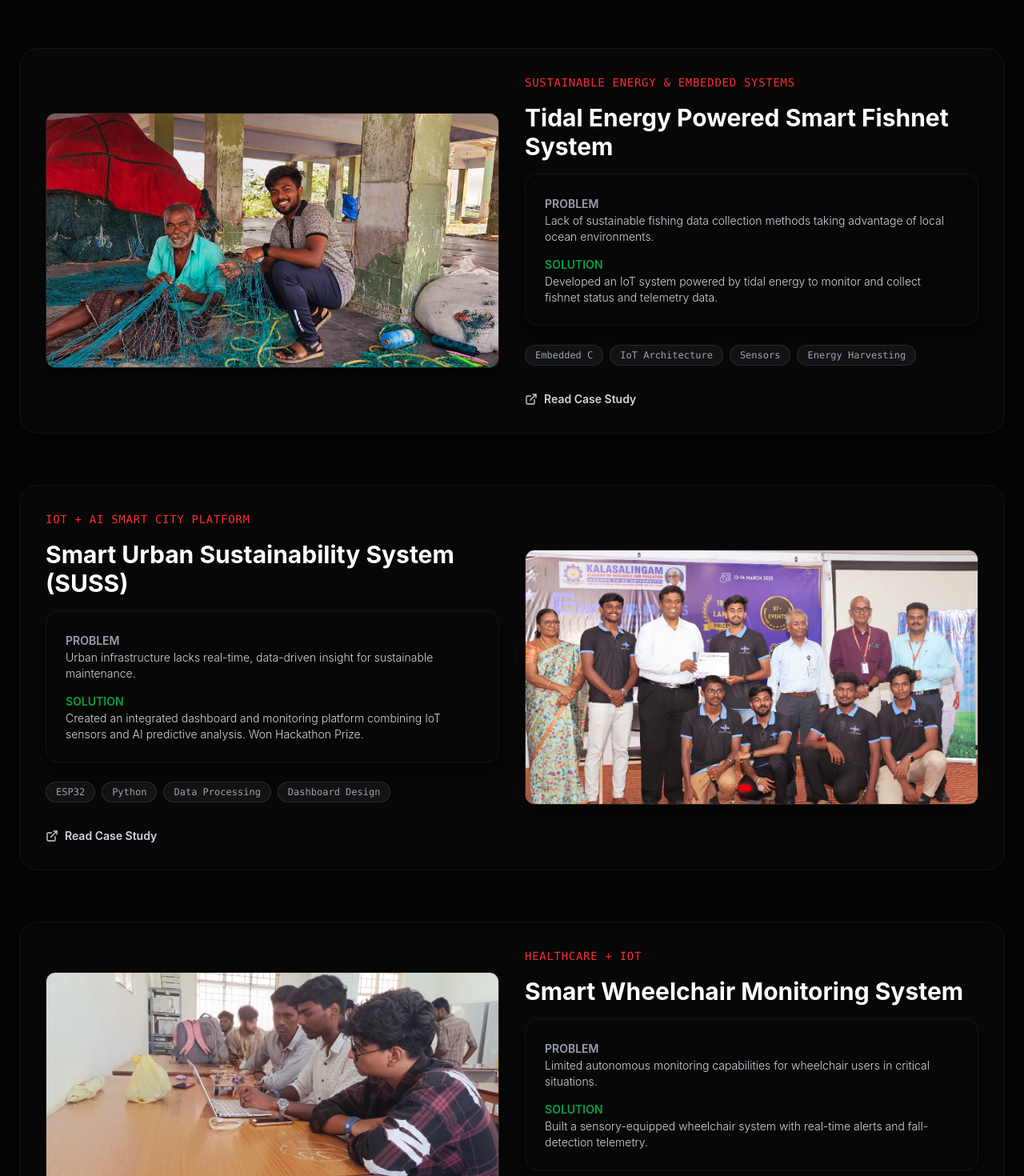
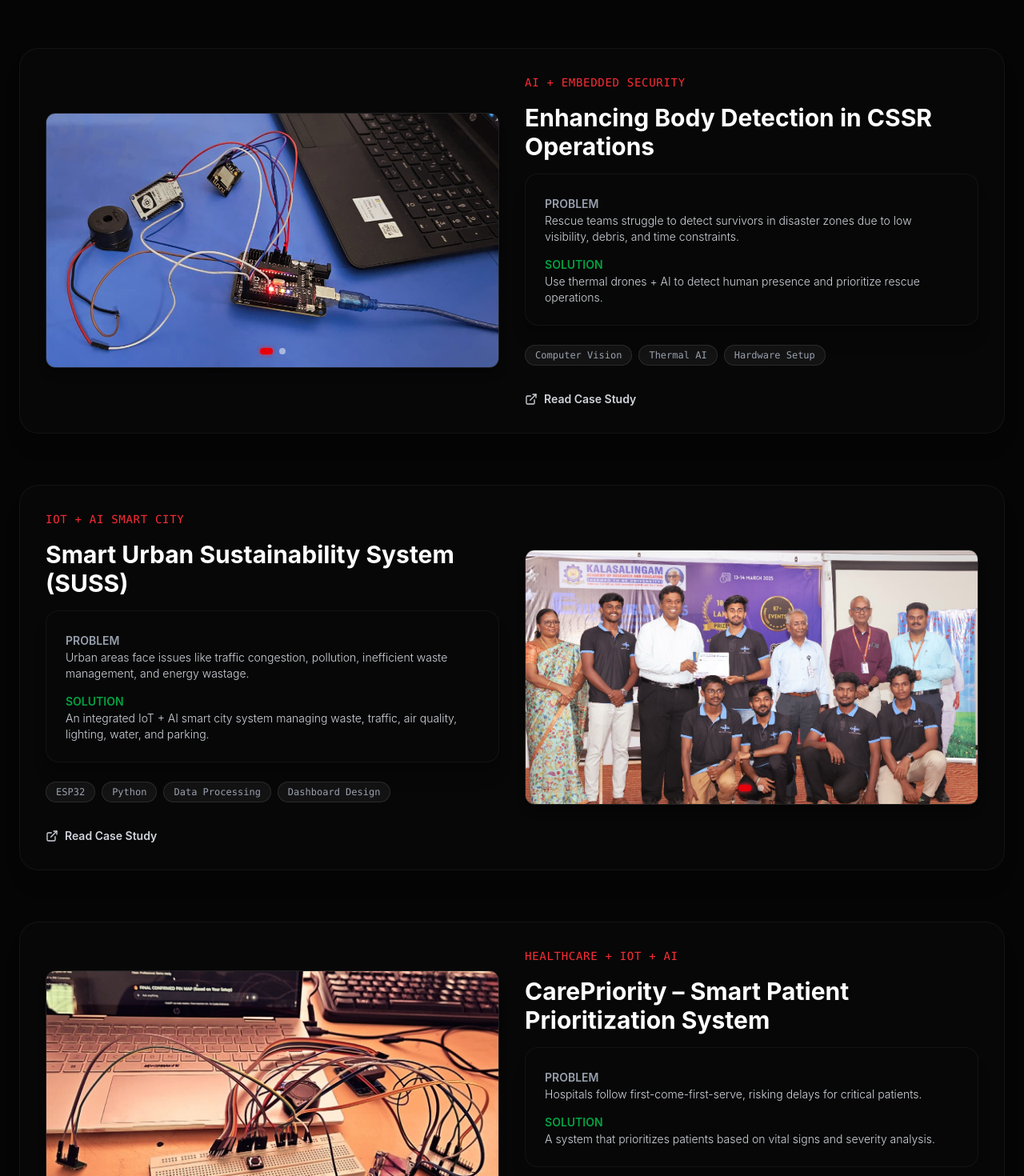
Before and after one commit to Arishvanth/arishvanth-portfolio, a React (Vite) app: page / in a window 1280 px wide. Shown: the part 3540-5010 px from the top of the page at 80% size. Built offline with nearby package versions, Linux system fonts and the light colour scheme.

Commit message:
Updated Projects.jsx with robust 13-project abstract list and reverted Leadership certs to correct image mappings.

```diff
--- a/src/components/Leadership.jsx
+++ b/src/components/Leadership.jsx
@@ -30,12 +30,13 @@ const certs = [
   { title: "PCB Designing", image: "/images/PCB designing.jpg", link: "#" },
   { title: "3D Printing Skill Training", image: "/images/3D printing skill training certificate.jpeg", link: "#" },
   { title: "Antenna Skill", image: "/images/Antenna skill certificate.jpeg", link: "#" },
-  { title: "Hack Odyssey 2k25", image: "/images/hack odyssey 2k25 certificate.jpeg", link: "#" },
-  { title: "Hack Odyssey 3.0", image: "/images/hack odyssey 3.0 certificate.jpeg", link: "#" },
-  { title: "Codecraft'25", image: "/images/Codecraft'25 certificate.jpeg", link: "#" },
-  { title: "Gyan Mitra'25", image: "/images/Gyan mitra certificate.jpeg", link: "#" },
-  { title: "TN Innovation Conclave", image: "/images/TN conclave certificate.jpeg", link: "#" },
-  { title: "TechnoXian World Cup 2024", image: "/images/TechnoXian World Cup 2024 certificate.jpeg", link: "#" }
+  { title: "Data Analytics (NoviTech)", image: "", link: "#" },
+  { title: "NPTEL IoT (Elite)", image: "", link: "#" },
+  { title: "Machine Learning", image: "", link: "#" },
+  { title: "Data Science", image: "", link: "#" },
+  { title: "Power BI", image: "", link: "#" },
+  { title: "Java OOP", image: "", link: "#" },
+  { title: "Digital Marketing", image: "", link: "#" }
 ];
 
 export default function Leadership() {
--- a/src/components/Projects.jsx
+++ b/src/components/Projects.jsx
@@ -6,106 +6,134 @@ import ImageCarousel from './ImageCarousel';
 
 const featuredProjects = [
   {
-    title: "Tidal Energy Powered Smart Fishnet System",
-    category: "Sustainable Energy & Embedded Systems",
-    problem: "Lack of sustainable fishing data collection methods taking advantage of local ocean environments.",
-    solution: "Developed an IoT system powered by tidal energy to monitor and collect fishnet status and telemetry data.",
-    tech: ["Embedded C", "IoT Architecture", "Sensors", "Energy Harvesting"],
-    images: ["/images/Fishnet project.jpeg"],
-    longDesc: "This project addresses the critical need for sustainable data collection in oceanic environments. By harnessing tidal energy, the system continuously powers onboard telemetry units and sensors, resulting in zero external energy dependency while monitoring fishnet yields."
+    title: "Enhancing Body Detection in CSSR Operations",
+    category: "AI + Embedded Security",
+    images: ["/images/Enhancing Body Detection in CSSR Operations using Advanced Technology (SIH Project) demo1.jpeg", "/images/Enhancing Body Detection in CSSR Operations using Advanced Technology (SIH Project) demo2.jpeg"],
+    problem: "Rescue teams struggle to detect survivors in disaster zones due to low visibility, debris, and time constraints.",
+    solution: "Use thermal drones + AI to detect human presence and prioritize rescue operations.",
+    tech: ["Computer Vision", "Thermal AI", "Hardware Setup"],
+    longDesc: "A smart disaster response system that integrates thermal imaging and AI to identify human heat signatures in real time. The system differentiates between live and non-live bodies, enabling faster and safer rescue operations."
   },
   {
     title: "Smart Urban Sustainability System (SUSS)",
-    category: "IoT + AI Smart City Platform",
-    problem: "Urban infrastructure lacks real-time, data-driven insight for sustainable maintenance.",
-    solution: "Created an integrated dashboard and monitoring platform combining IoT sensors and AI predictive analysis. Won Hackathon Prize.",
+    category: "IoT + AI Smart City",
+    images: ["/images/Smart Urban Sustainability System (SUSS).jpeg", "/images/Smart Urban Sustainability System (SUSS) price.jpeg"],
+    problem: "Urban areas face issues like traffic congestion, pollution, inefficient waste management, and energy wastage.",
+    solution: "An integrated IoT + AI smart city system managing waste, traffic, air quality, lighting, water, and parking.",
     tech: ["ESP32", "Python", "Data Processing", "Dashboard Design"],
-    images: ["/images/Smart Urban Sustainability System (SUSS).jpeg", "/images/Smart Urban Sustainability System (SUSS) price.jpeg"],
-    longDesc: "Winner of multiple hackathons, SUSS utilizes edge computing with ESP32s strategically deployed in urban environments to relay environmental quality and structural telemetry, visualized through a Python-based intelligent dashboard."
+    longDesc: "SUSS is a multi-module smart city platform that uses IoT sensors and AI algorithms to optimize urban systems. It improves efficiency, reduces environmental impact, and enhances the quality of life in cities."
   },
   {
-    title: "Smart Wheelchair Monitoring System",
-    category: "Healthcare + IoT",
-    problem: "Limited autonomous monitoring capabilities for wheelchair users in critical situations.",
-    solution: "Built a sensory-equipped wheelchair system with real-time alerts and fall-detection telemetry.",
-    tech: ["Arduino", "MPU6050", "Wireless Comm", "Real-time Data"],
-    images: ["/images/Cheek Gesture based wheelchair.jpeg"],
-    longDesc: "Designed with an empathetic approach to healthcare, this system employs IMUs (MPU6050) and wireless communications to instantly alert caretakers of potential falls or dangerous tilt angles, offering autonomy and safety to users."
-  },
-  {
-    title: "CarePriority – Smart Patient Prioritization",
+    title: "CarePriority – Smart Patient Prioritization System",
     category: "Healthcare + IoT + AI",
-    problem: "Hospitals struggle with triaging patients dynamically during high-influx situations.",
-    solution: "Developed an IoT and AI-driven prioritization system that monitors patient vitals in real-time and dynamically adjusts their priority queue.",
-    tech: ["Hardware Integration", "Sensors", "Data Analytics", "Dashboard"],
     images: [
       "/images/CarePriority.jpeg",
       "/images/CarePriority old dashboard.jpeg",
       "/images/CarePriority – Smart Patient Prioritization System working.jpeg",
-      "/images/CarePriority – Smart Patient Prioritization System hardware.jpeg"
+      "/images/CarePriority – Smart Patient Prioritization System hardware.jpeg",
+      "/images/CarePriority – Smart Patient Prioritization System hardware1.jpeg"
     ],
-    longDesc: "CarePriority fundamentally optimizes the hospital triage queue. By streaming live biometric data directly to an analytics dashboard, it uses vital-sign thresholds and AI analytics to autonomously shift critical cases to the top of the queue."
+    problem: "Hospitals follow first-come-first-serve, risking delays for critical patients.",
+    solution: "A system that prioritizes patients based on vital signs and severity analysis.",
+    tech: ["Hardware Integration", "Sensors", "Data Analytics", "Dashboard"],
+    longDesc: "CarePriority is a healthcare system that evaluates patient conditions using real-time data and assigns priority levels. It improves emergency response and ensures critical cases receive immediate attention."
+  },
+  {
+    title: "Tidal Energy Powered Smart Fishnet",
+    category: "Sustainable Energy",
+    images: ["/images/Fishnet project.jpeg"],
+    problem: "Overfishing & bycatch issues, High fuel cost for fishermen, Lack of sustainable energy.",
+    solution: "Smart fishnet with LED-based fish attraction and Tidal energy generation.",
+    tech: ["Embedded C", "IoT Architecture", "Sensors", "Energy Harvesting"],
+    longDesc: "A dual-purpose system combining sustainable fishing and renewable energy generation. The fishnet attracts target species while generating electricity from ocean tides, reducing environmental impact and operational cost."
   }
 ];
 
 const otherProjects = [
   {
-    title: "AI-Powered Receipt & Expense Intelligence",
-    category: "FinTech + AI",
-    images: ["/images/Backend With Java working.jpeg", "/images/Backend With Java.jpeg"],
-    problem: "Manual expense tracking is error-prone and time-consuming.",
-    solution: "Designed an OCR-based system utilizing machine learning to auto-extract, categorize, and analyze expense data.",
-    tech: ["Computer Vision", "OCR", "Data Analytics Workflows"],
-    longDesc: "This software streamlines financial pipelines by automating the extraction of data from receipts via optical character recognition, converting unstructured visual data into a classified spending dashboard."
+    title: "Cheek Gesture-Controlled Wheelchair System",
+    category: "Healthcare + Assistive AI",
+    images: ["/images/Cheek Gesture based wheelchair.jpeg"],
+    problem: "Paralysed individuals cannot use traditional wheelchair controls.",
+    solution: "Control wheelchair using cheek/facial gestures.",
+    tech: ["Gesture Recognition", "Hardware Integ", "Wireless Comm"],
+    longDesc: "This assistive system uses sensors to detect facial movements and convert them into navigation commands, enabling hands-free mobility for individuals with severe physical limitations."
   },
   {
-    title: "AQUA-SENSE – Water Quality Monitoring",
-    category: "IoT + Environment",
-    images: ["/images/IoT-Based Smart Environment Monitoring & Alert System hardware setup.jpeg", "/images/IoT-Based Smart Environment Monitoring & Alert System email alert.jpeg"],
-    problem: "Remote water reservoirs lack instantaneous contamination detection.",
-    solution: "Deployed remote monitoring units to stream real-time chemical balance and turbidity metrics.",
-    tech: ["ESP32", "Sensors", "Wireless Comm"],
-    longDesc: "A modular, scalable IoT installation capable of operating in remote geographies to provide uninterrupted water quality monitoring, reducing the response time to contamination events."
+    title: "Cheek Gesture-Based Health Monitoring Wheelchair",
+    category: "Healthcare + Embedded IoT",
+    images: [],
+    problem: "Wheelchairs lack health monitoring and emergency alert systems.",
+    solution: "Combine gesture control + real-time health monitoring.",
+    tech: ["Sensors", "IoT Data", "Alert Algorithms", "Microcontroller"],
+    longDesc: "An advanced wheelchair system integrating movement control with health sensors. It monitors vital parameters and triggers alerts during emergencies, improving safety for elderly and paralysed users."
   },
   {
-    title: "Smart Environment Monitoring",
+    title: "AI-Powered Indian Bovine Breed Classifier",
+    category: "Computer Vision & ML",
+    images: [],
+    problem: "Manual cattle breed identification is time-consuming and error-prone.",
+    solution: "Use deep learning + computer vision for automatic classification.",
+    tech: ["Machine Learning", "Image Processing", "Classification"],
+    longDesc: "A machine learning-based system that classifies Indian cattle breeds using image inputs. It enhances accuracy and supports agricultural management through automated breed identification."
+  },
+  {
+    title: "Crop Health Detection System",
+    category: "Smart Agriculture",
+    images: [],
+    problem: "Farmers struggle to detect diseases early, leading to crop loss.",
+    solution: "Use image processing and ML to detect plant diseases.",
+    tech: ["Image Processing", "ML", "Edge Compute", "Vision"],
+    longDesc: "A smart agriculture system that analyzes leaf images to identify diseases at early stages. It helps farmers take timely action and improve crop yield."
+  },
+  {
+    title: "Smart Environment Monitoring System",
     category: "IoT Systems",
     images: ["/images/Smart Enviromental monitoring system.jpeg", "/images/IoT-Based Smart Environment Monitoring & Alert System blynk setup.jpeg"],
-    problem: "Lack of integrated micro-climate data for localized agriculture.",
-    solution: "Created an array of ambient sensors logging temperature, humidity, and gas levels to a cloud dashboard.",
-    tech: ["Arduino", "Sensors", "Cloud Sync"],
-    longDesc: "Providing highly localized telemetry, this project bridges the gap between hardware sensors and cloud analytics to deliver real-time environmental alerts for proactive decision-making."
+    problem: "Environmental conditions are not monitored continuously, leading to pollution risks and unsafe conditions.",
+    solution: "Use IoT sensors to monitor and alert in real time.",
+    tech: ["Arduino", "Sensors", "Cloud Sync", "Data Logging"],
+    longDesc: "An IoT-based system that tracks environmental parameters like temperature, humidity, and air quality. It provides real-time alerts and supports data-driven environmental monitoring."
   },
   {
-    title: "CSSR Operations (SIH Project)",
-    category: "AI + Embedded Security",
-    images: ["/images/Enhancing Body Detection in CSSR Operations using Advanced Technology (SIH Project) demo1.jpeg", "/images/Enhancing Body Detection in CSSR Operations using Advanced Technology (SIH Project) demo2.jpeg"],
-    problem: "Inefficient casualty detection in critical search and rescue missions.",
-    solution: "Developed an advanced body detection system using combined visual and thermal intelligence.",
-    tech: ["Computer Vision", "Hardware Integration", "Algorithms"],
-    longDesc: "A high-stakes integration of visual intelligence aimed at saving lives. By feeding raw camera telemetry through a body-detection AI model, it accelerates the mapping of human presence in chaotic environments."
-  },
-  {
-    title: "Fastest Line Follower Robot",
-    category: "Robotics & Hardware",
+    title: "High-Speed Line Follower Robot",
+    category: "Robotics",
     images: [
       "/images/Fastest line following robot Gyan mitra pic.jpeg",
       "/images/Fastest line following robot Gyan mitra price.jpeg",
       "/images/Fastest line following robot erode.jpeg"
     ],
-    problem: "Standard line followers lack deterministic optimization for high-speed routing.",
-    solution: "Engineered a highly optimized PID-controlled chassis achieving top-tier racing speeds.",
+    problem: "Traditional robots lack speed and efficiency in path tracking.",
+    solution: "Develop a high-speed, optimized line-following robot.",
     tech: ["PID Tuning", "Motor Calibration", "Embedded C"],
-    longDesc: "A testament to strict hardware-software optimization. By fine-tuning a custom PID controller loop running directly on bare-metal, this robot achieves incredibly fast track-completion times."
+    longDesc: "A fast autonomous robot that uses sensor feedback and control algorithms to follow paths accurately at high speeds, improving efficiency in robotic navigation tasks."
   },
   {
-    title: "Research Publication",
-    category: "Academic",
-    images: ["/images/Journal Publication.jpeg"],
-    problem: "Contributions to the academic community often lack practical hardware validation.",
-    solution: "Published comprehensive research detailing the intersection of IoT arrays and predictive algorithms.",
-    tech: ["Documentation", "Data Synthesis", "Research"],
-    longDesc: "A rigorously vetted academic contribution that formalizes my experimental findings in the scalable IoT analytics sector, pushing the boundary of documented knowledge in my university cohort."
+    title: "AQUA-SENSE: Water Quality & Disease Alert System",
+    category: "IoT + Public Health",
+    images: ["/images/IoT-Based Smart Environment Monitoring & Alert System hardware setup.jpeg", "/images/IoT-Based Smart Environment Monitoring & Alert System email alert.jpeg"],
+    problem: "Unsafe water leads to waterborne diseases and health risks.",
+    solution: "Monitor water quality and provide early alerts using IoT.",
+    tech: ["ESP32", "Hardware Integration", "Algorithms"],
+    longDesc: "AQUA-SENSE is an IoT-driven system that monitors water parameters like pH and turbidity. It predicts potential health risks and alerts users, ensuring safe water consumption."
+  },
+  {
+    title: "Low-Voltage Line Breakage Detection System",
+    category: "Hardware Grid Security",
+    images: [],
+    problem: "Electrical faults go unnoticed, causing power loss and safety hazards.",
+    solution: "Detect voltage drops and trigger instant alerts.",
+    tech: ["Grid Sensors", "Signal Analysys", "Telemetry"],
+    longDesc: "A safety system that continuously monitors electrical lines and detects breakages or faults. It enhances reliability and prevents accidents in power systems."
+  },
+  {
+    title: "AI-Powered Receipt Management Platform",
+    category: "FinTech + AI",
+    images: ["/images/Backend With Java working.jpeg", "/images/Backend With Java.jpeg", "/images/Backend With Java1.jpeg"],
+    problem: "Manual expense tracking is time-consuming and inaccurate.",
+    solution: "Use AI to extract and analyze receipt data automatically.",
+    tech: ["Computer Vision", "OCR", "Data Analytics Workflows"],
+    longDesc: "A fintech platform that uses OCR and AI to extract data from receipts, categorize expenses, and provide financial insights. It simplifies expense tracking and improves financial awareness."
   }
 ];
 
```
